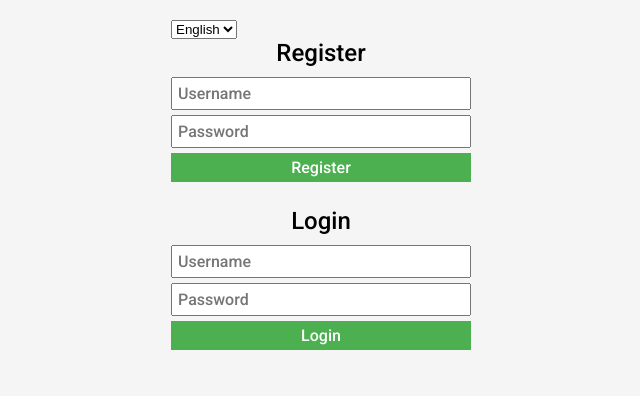
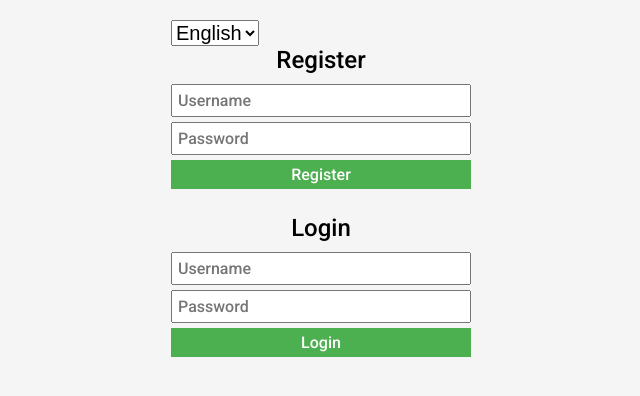
Before and after one commit to laffyftw/my_project, a website with bundled scripts: page public/index.html in a window 1280 px wide. Shown: the whole page, without its empty margins (319-959 px from the left). Built offline with nearby package versions, Linux system fonts and the light colour scheme.

Commit message:
Changing language select box sise

```diff
--- a/public/css/styles.css
+++ b/public/css/styles.css
@@ -86,3 +86,7 @@ button:hover {
   font-family: 'Roboto', sans-serif;
   font-weight: 500;
 }
+
+#languageSelect {
+  font-size: 20px;
+}
```
